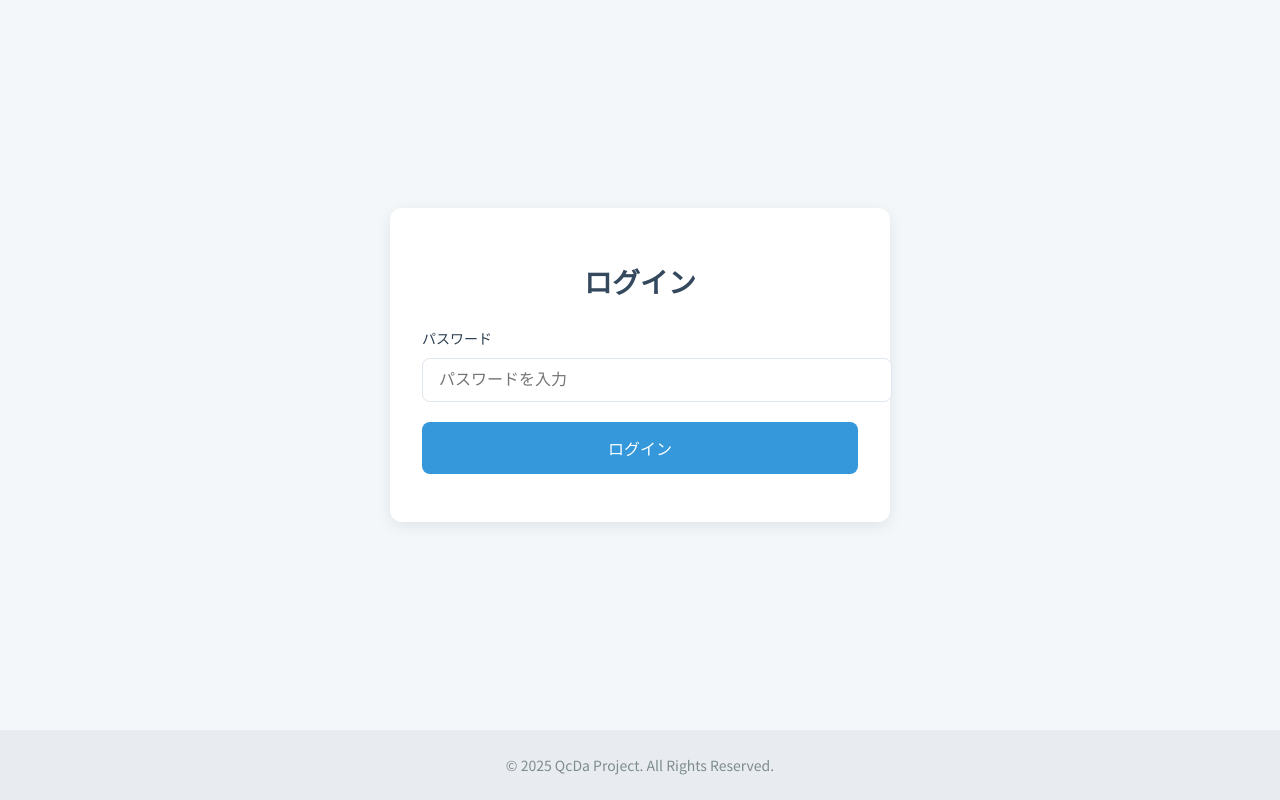
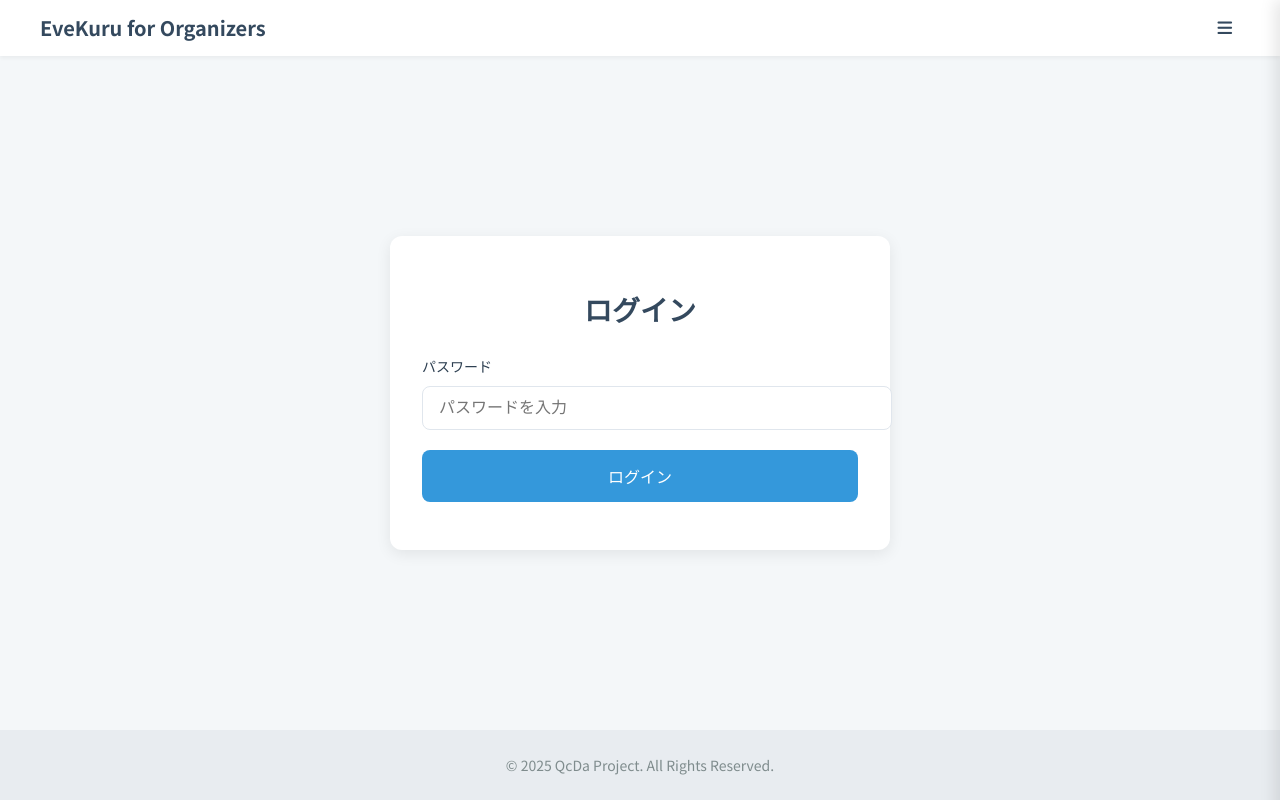
Before and after one commit to QcDa-dev/EveKuru-for-Organizers, a plain HTML site: page index.html in a window 1280 px wide. Drawn offline with Linux system fonts and the light colour scheme.

Commit message:
Update index.html

```diff
--- a/index.html
+++ b/index.html
@@ -3,7 +3,6 @@
 <head>
   <meta charset="UTF-8">
   <meta name="viewport" content="width=device-width, initial-scale=1.0">
-  <title>ログイン - EveKuru for Organizers</title>
   <link rel="stylesheet" href="https://cdnjs.cloudflare.com/ajax/libs/font-awesome/6.5.1/css/all.min.css">
   <link rel="stylesheet" href="common.css">
 </head>
@@ -35,12 +34,9 @@
   </div>
 
   <script type="module">
-    import { initPage, hideLoader, callGasApi } from './common.js';
+    import { initPage, callGasApi } from './common.js';
 
-    document.addEventListener('DOMContentLoaded', () => {
-        initPage({ auth: 'public', title: 'ログイン' });
-        hideLoader(); // Hide loader after page is ready
-    });
+    initPage({ auth: 'public', title: 'ログイン' });
 
     const loginButton = document.getElementById('loginButton');
     const passwordField = document.getElementById('passwordField');
```
